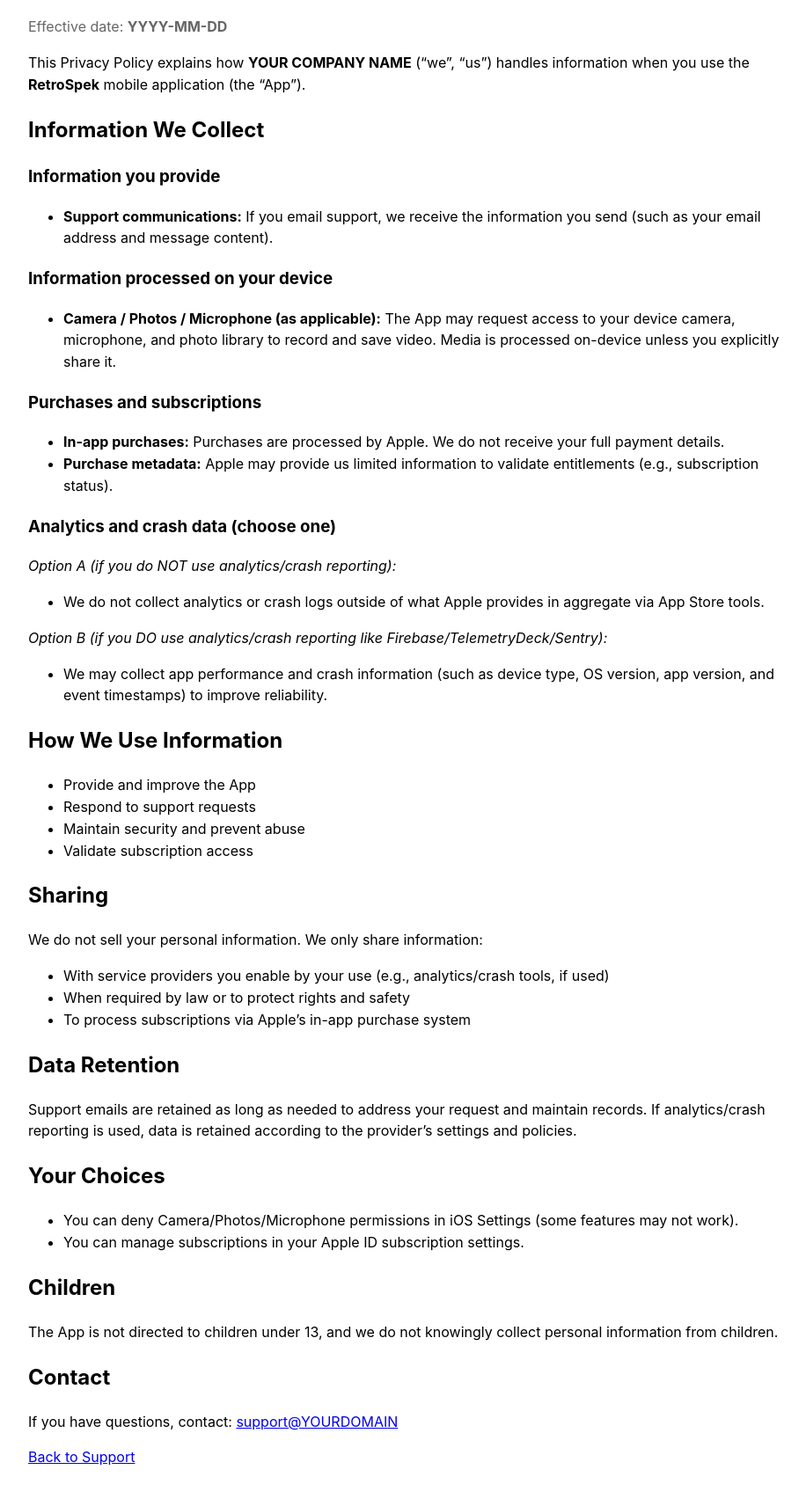
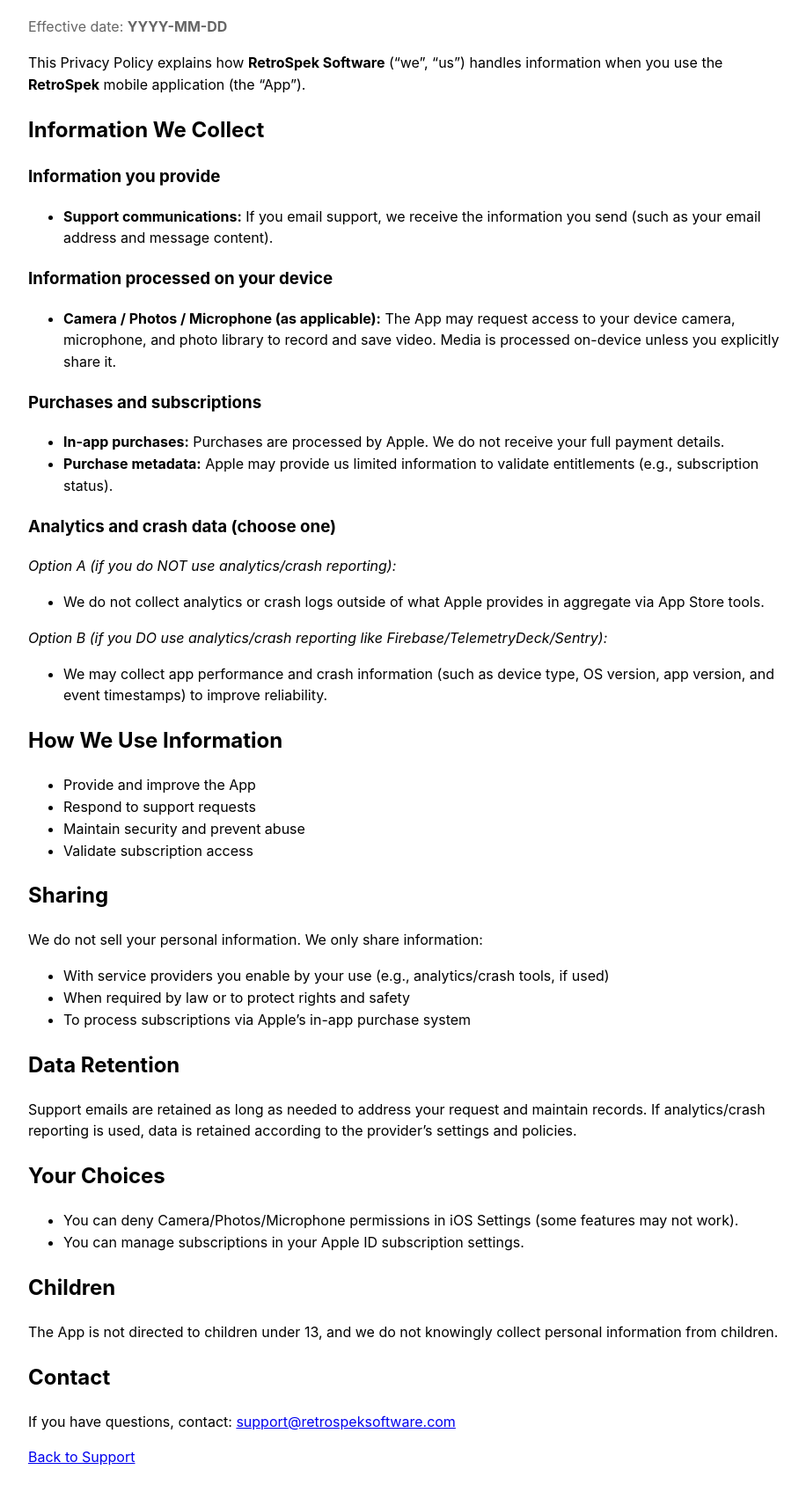
Before and after one commit to jdamush/retrospeksoftware-site, a plain HTML site: page privacy.html in a window 1280 px wide. Shown: the part 114-1818 px from the top of the page at 88% size, without its empty margins (178-1094 px from the left). Drawn offline with Linux system fonts and the light colour scheme.

Commit message:
Update privacy.html

```diff
--- a/privacy.html
+++ b/privacy.html
@@ -17,7 +17,7 @@
     <p class="muted">Effective date: <strong>YYYY-MM-DD</strong></p>
 
     <p>
-      This Privacy Policy explains how <strong>YOUR COMPANY NAME</strong> (“we”, “us”) handles information when you use the
+      This Privacy Policy explains how <strong>RetroSpek Software</strong> (“we”, “us”) handles information when you use the
       <strong>RetroSpek</strong> mobile application (the “App”).
     </p>
 
@@ -85,7 +85,7 @@
 
     <h2>Contact</h2>
     <p>
-      If you have questions, contact: <a href="mailto:support@YOURDOMAIN">support@YOURDOMAIN</a>
+      If you have questions, contact: <a href="mailto:support@retrospeksoftware.com">support@retrospeksoftware.com</a>
     </p>
 
     <p class="muted"><a href="./index.html">Back to Support</a></p>
```
